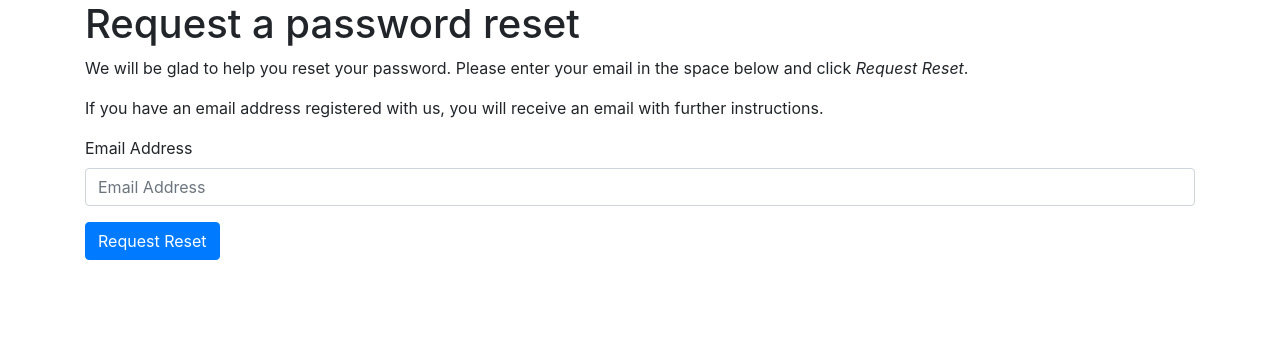
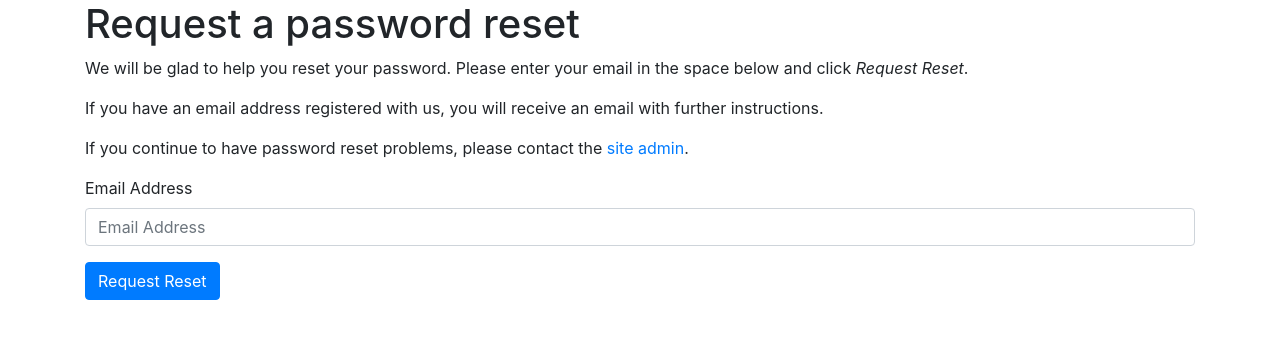
Before and after one commit to dgr-crenshaw/donationsAppFlask, a Flask app: page /reset_request in a window 1280 px wide. Shown: the part 56-395 px from the top of the page. Run offline with Flask 3, Linux system fonts and the light colour scheme; some libraries are stand-ins or nearby versions.

Commit message:
fixing register so bcrypt works plus minor cosmetics

```diff
--- a/app.py
+++ b/app.py
@@ -241,7 +241,6 @@ def logout():
 
 @app.route('/register', methods=('GET', 'POST'))
 def register():
-    msg = ''
     if request.method == 'POST': #and 'firstName' in request.form and 'lastName' in request.form and 'eMail' in request.form and 'userName' in request.form and 'passWord' in request.form:
         firstName = request.form['firstName']
         lastName = request.form['lastName']
@@ -258,23 +257,27 @@ def register():
         # Hashing the password
         passWord = bcrypt.hashpw(passWord, salt)
 
+        #convert it to a string for storage
+        passWord = str(passWord)
+        #chop off first two characters
+        passWord = passWord[2:]
 
         conn = get_db_connection()
         account = conn.execute('SELECT * FROM facilityDBUsers WHERE username = ?', (userName,)).fetchone()
         if account:
-            msg = 'User name not available. Please chose another.'
+            flash('User name not available. Please chose another.','warning')
         elif not re.match(r'[^@]+@[^@]+\.[^@]+', eMail):
-            msg = 'Invalid email address!'
+            flash('Invalid email address!','warning')
         elif not re.match(r'[A-Za-z0-9]+', userName):
-            msg = 'Username must contain only letters and numbers!'
+            flash('Username must contain only letters and numbers!','warning')
         elif not userName or not passWord or not eMail:
-            msg = 'Please fill out the form!'
+            flash('Please fill out the form!','warning')
         else:
-            conn.execute('INSERT INTO facilityDBUsers VALUES (NULL, ?, ?, ?, ?, ?)', (firstName, lastName, eMail, userName, passWord))
+            conn.execute('INSERT INTO facilityDBUsers VALUES (NULL, ?, ?, ?, ?, ?, ?, ?)', (firstName, lastName, eMail, userName, passWord,'0','none'))
             conn.commit()
             conn.close()
-            msg = 'You have successfully registered!'
-    return render_template('register.html', msg=msg)
+            flash('You have successfully registered!','success')
+    return render_template('register.html')
 
 @app.route('/check_users')
 def check_users():
@@ -294,7 +297,6 @@ def reset_request():
 
 @app.route('/reset_response', methods=('GET', 'POST'))
 def reset_response():
-    msg = ''
     if request.method == 'POST':
         eMail = request.form['eMail']
 
@@ -304,8 +306,7 @@ def reset_response():
         emailExists = conn.execute('SELECT eMail FROM facilityDBUsers WHERE eMail = ?',(eMail,)).fetchone()
         conn.close()
         if emailExists is not None:
-            #return "succeed"
-            msg = 'We found your email address in our records. We will send an email to that address with password recovery instructions.'
+            flash('We found your email address in our records. We will send an email to that address with password recovery instructions.','success')
             randomLettersDigits = string.ascii_letters + string.digits
             resetCode = ''.join(random.choice(randomLettersDigits) for index in range(7))
          	#update database
@@ -324,18 +325,37 @@ def reset_response():
             mail.send(msg)
             return render_template('reset_response.html')
         else:
-            #return "fail"
-            msg = 'This email address is not in our records. You may either try again or contact your admin for assistance.'
-            return render_template('reset_request.html', msg=msg)
+            flash('This email address is not in our records. You may either try again or contact your admin for assistance.','warning')
+            return render_template('reset_request.html')
 
 @app.route('/reset_validate', methods=('GET', 'POST'))
 def reset_validate():
         if request.method == 'POST':
             resetCode = request.form['resetCode']
             newPassWord = request.form['newPassWord']
-            return resetCode + " | " + newPassWord
-        else:
-            return 'fail'
+            #hit database for resetCode validity
+            conn = get_db_connection()
+            resetCodeDB = conn.execute('SELECT resetCode FROM facilityDBUsers WHERE resetCode = ?',(resetCode,)).fetchone()
+            conn.close()
+            if resetCodeDB is not None:
+                #hash the password
+                # converting password to array of bytes
+                newPassWord = newPassWord.encode('utf-8')
+                # generating the salt
+                salt = bcrypt.gensalt()
+                # Hashing the password
+                newPassWord = bcrypt.hashpw(newPassWord, salt)
+                #update the resetStatus to 0
+                #update the resetCode to none
+                conn = get_db_connection()
+                conn.execute('UPDATE facilityDBUsers SET passWord = ?, resetStatus = ?, resetCode = ? WHERE resetCode = ?',(newPassWord, '0', 'none', resetCode))
+                conn.commit()
+                conn.close()
+                flash('Your password has been reset. You can now log into the website','success')
+                return render_template('login.html')
+            else:
+                flash('Your reset request failed. Please be sure you are using the right reset code and email address.','danger')
+                return newPassWord #render_template('resest_template.html')
 
 @app.route("/pdf_list")
 def pdf_list():
--- a/csvUsersForExport.csv
+++ b/csvUsersForExport.csv
@@ -1,2 +1,3 @@
-id,firstName,lastName,eMail,userName,passWord,resetStatus
+id,firstName,lastName,eMail,userName,passWord,resetStatus,resetCode
 1,Don,Rideaux-Crenshaw,dgrc@crowswood.com,foo,$2b$12$9VvqZ5M/IROWQeY4VOhwwOlLzbV1ZbwjfQodRi8eI4dzdISVgyNP,0,none
+2,Don,Rideaux-Crenshaw,donrc@duck.com,don,$2b$12$UP8YGIydeW/LVaR4tFdK.OY7gUyKoNOLwidBflJZmmGWQUdeQjXpW, 0,none
--- a/importCSVUsers.py
+++ b/importCSVUsers.py
@@ -15,7 +15,7 @@ CREATE TABLE IF NOT EXISTS facilityDBUsers (
     lastName TEXT,
     eMail TEXT,
     userName TEXT,
-    passWord VARCHAR(60),
+    passWord TEXT,
     resetStatus BOOL,
     resetCode TEXT
 )
--- a/templates/index.html
+++ b/templates/index.html
@@ -6,7 +6,7 @@
         <p>This is the home page. A bunch of content will go here.</p>
         <p>You're here because you've been invited to test this application. Feel free to do anything you like as you navigate these pages. You won't be able to do much until you register as a user. Once you do, lots of options will appear for editing the inventory.</p>
         <p>Explore all the options you care to. If anything falls over as a result of your actions, it's my fault not yours. <a href="mailto:inventory.response@gmail.com?subject=It's broken">Just let me know with an email</a> and I'll work on fixing it right away.</p>
-<p>Also, if you see anything your don't like, or don't see something you think should be here, make notes and <a href="mailto:inventory.response@gmail.com?subject=It's broken">email me</a></p> or talk to me the next time you see me.</p>
+        <p>Also, if you see anything your don't like, or don't see something you think should be here, make notes and <a href="mailto:inventory.response@gmail.com?subject=It's broken">email me</a> or talk to me the next time you see me.</p>
     {% if session['logged_in'] == True: %}
         <p>Use the top menu to navigate from page to page.</p>
     {% else %}
--- a/templates/reset_request.html
+++ b/templates/reset_request.html
@@ -11,6 +11,7 @@
 
     <p>We will be glad to help you reset your password. Please enter your email in the space below and click <em>Request Reset</em>.</p>
     <p>If you have an email address registered with us, you will receive an email with further instructions.</p>
+    <p>If you continue to have password reset problems, please contact the <a href="mailto:inventory.response@gmail.com?subject=I can't reset my password">site admin</a>.</p>
 
     <form action="{{ url_for('reset_response') }}" method="post">
 
@@ -25,9 +26,6 @@
             <button type="submit" class="btn btn-primary">Request Reset</button>
         </div>
     </form>
-    <div>
-        {{ msg }}
-    </div>
 
     {% endif %}
 
--- a/templates/reset_response.html
+++ b/templates/reset_response.html
@@ -6,7 +6,7 @@
 
 
         <p>You should have just received an email with password reset information. Once you have that email, enter the reset code and a new password.</p>
-        <p>If you are not a registered user contact the <a href="mailto:inventory.response@gmail.com?subject=I need access to the inventory functions">site admin</a>.</p>
+        <p>If you are not a registered user, please contact the <a href="mailto:inventory.response@gmail.com?subject=I need access to the inventory functions">site admin</a>.</p>
         <form action="{{ url_for('reset_validate') }}" method="POST">
 
         <div class="form-group">
```
Also changed, not shown: facilityDB.db. Lines whose indentation alone changed are shown as unchanged.
